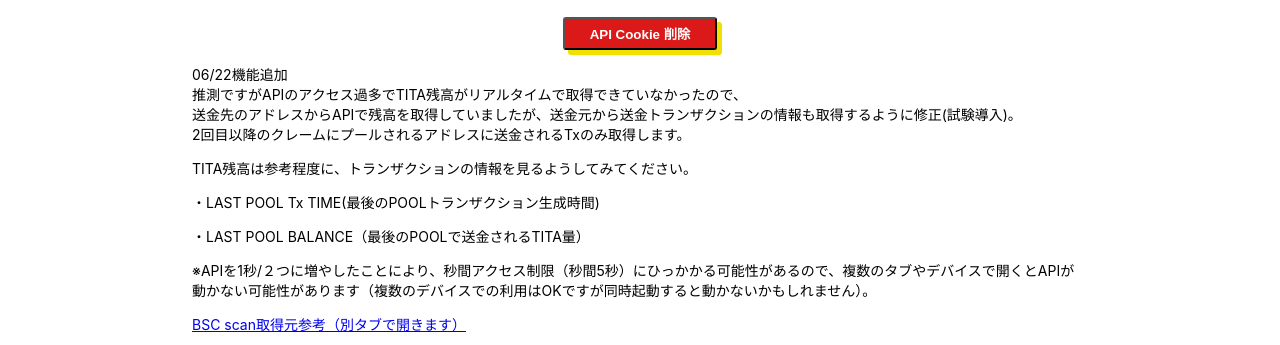
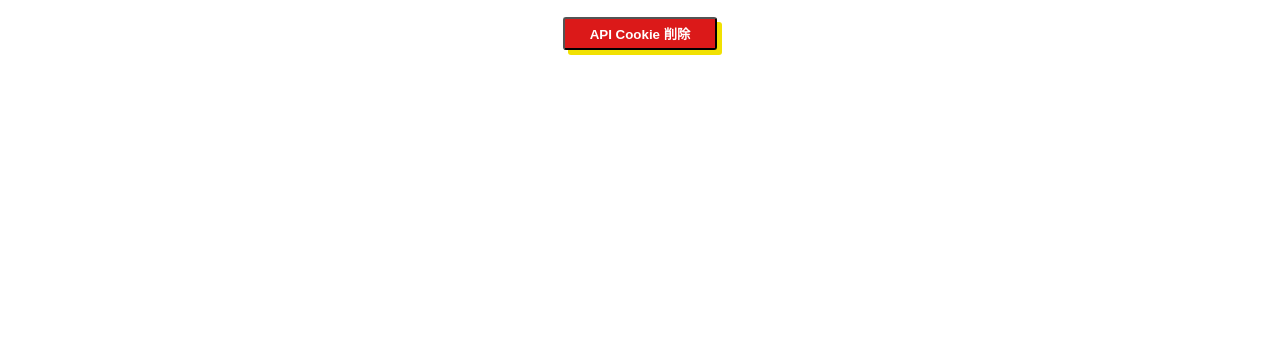
Before and after one commit to yk-1993/titan-claim-support, a React (Create React App) app: page / in a window 1280 px wide. Shown: the part 599-944 px from the top of the page. After the commit the page ends 800 px from the top, so only its background shows below. Built offline with nearby package versions, Linux system fonts and the light colour scheme; no server answers.

Commit message:
テキスト修正

```diff
--- a/src/component/bsc.tsx
+++ b/src/component/bsc.tsx
@@ -185,33 +185,6 @@
       >
         API Cookie 削除
       </BaseButton>
-      <Text1>
-        <p>
-          06/22機能追加
-          <br />
-          推測ですがAPIのアクセス過多でTITA残高がリアルタイムで取得できていなかったので、
-          <br />
-          送金先のアドレスからAPIで残高を取得していましたが、送金元から送金トランザクションの情報も取得するように修正(試験導入)。
-          <br />
-          2回目以降のクレームにプールされるアドレスに送金されるTxのみ取得します。
-        </p>
-        <p>
-          TITA残高は参考程度に、トランザクションの情報を見るようしてみてください。
-        </p>
-        <p>・LAST POOL Tx TIME(最後のPOOLトランザクション生成時間)</p>
-        <p>・LAST POOL BALANCE（最後のPOOLで送金されるTITA量）</p>
-        <p>
-          ※APIを1秒/２つに増やしたことにより、秒間アクセス制限（秒間5秒）にひっかかる可能性があるので、複数のタブやデバイスで開くとAPIが動かない可能性があります（複数のデバイスでの利用はOKですが同時起動すると動かないかもしれません）。
-        </p>
-        <p>
-          <a
-            href="https://bscscan.com/address/0x56157ab5efa086b3bdbf18ed01ca928a7c242087#tokentxns"
-            target="_blank"
-          >
-            BSC scan取得元参考（別タブで開きます）
-          </a>
-        </p>
-      </Text1>
     </div>
   );
 }
```
